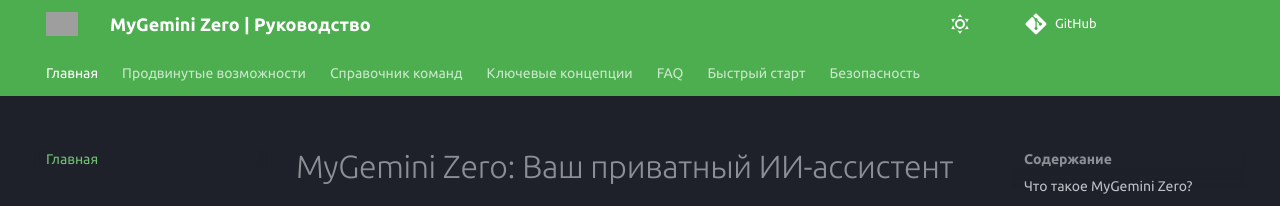
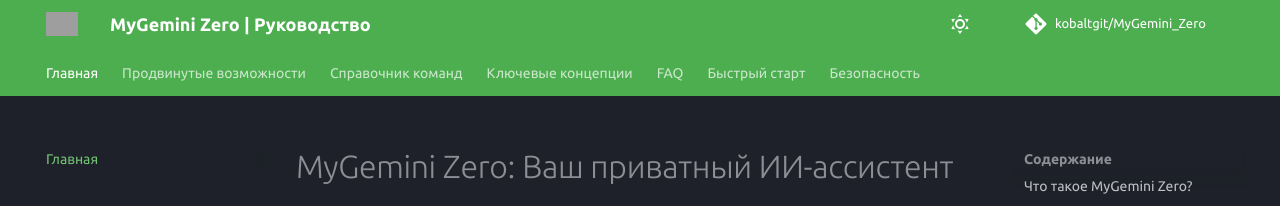
Before and after one commit to kobaltgit/MyGemini_Zero, an MkDocs documentation site: the page built from docs/index.md, in a window 1280 px wide. Shown: the top 206 px of the page. Built offline with MkDocs 1.6.1 and Material for MkDocs 9.7.7, drawn with Linux system fonts in a browser that asks for light colours; emoji names are drawn with the system emoji font; comment, search, counter and statistics services are not loaded; grey boxes are pictures that could not be loaded.

Commit message:
modified:   .github/workflows/ci.yml 	modified:   mkdocs.yml

```diff
--- a/mkdocs.yml
+++ b/mkdocs.yml
@@ -1,6 +1,7 @@
 site_name: MyGemini Zero | Руководство
 repo_url: https://github.com/kobaltgit/MyGemini_Zero
 site_url: https://kobaltgit.github.io/MyGemini_Zero
+repo_name: kobaltgit/MyGemini_Zero
 theme:
   features:
     - navigation.footer
```
Also changed, not shown: 1 other file.
